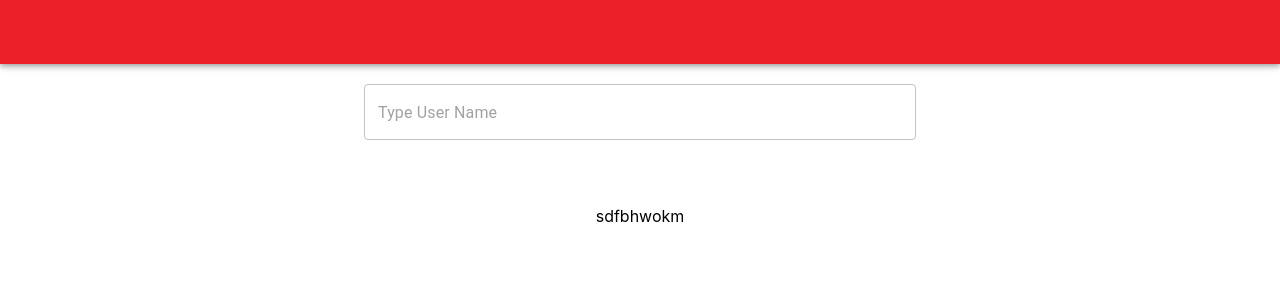
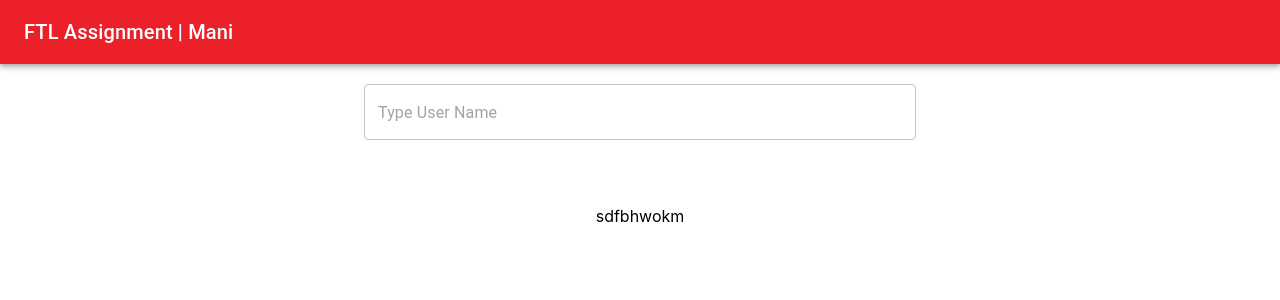
Before and after one commit to ks-mani/ftl-assignment-client, a React (Create React App) app: page / in a window 1280 px wide. Shown: the top 300 px of the page. Built offline with nearby package versions, Linux system fonts and the light colour scheme.

Commit message:
Typography in the AppBar

```diff
--- a/src/components/MainPage/MainPage.js
+++ b/src/components/MainPage/MainPage.js
@@ -1,11 +1,15 @@
 import React from 'react';
-import { Container, Grid, AppBar, Toolbar, TextField } from '@material-ui/core';
+import { Container, Grid, AppBar, Toolbar, TextField, Typography } from '@material-ui/core';
 
 const MainPage = ()=>{
     return (
         <>
         <AppBar position="static" style={{marginBottom: 20}}>
-            <Toolbar></Toolbar>
+            <Toolbar>
+                <Typography variant="h6">
+                    FTL Assignment | Mani
+                </Typography>
+            </Toolbar>
         </AppBar>
         <Container maxWidth="sm">
             <Grid container direction="column" alignItems="center">
```
